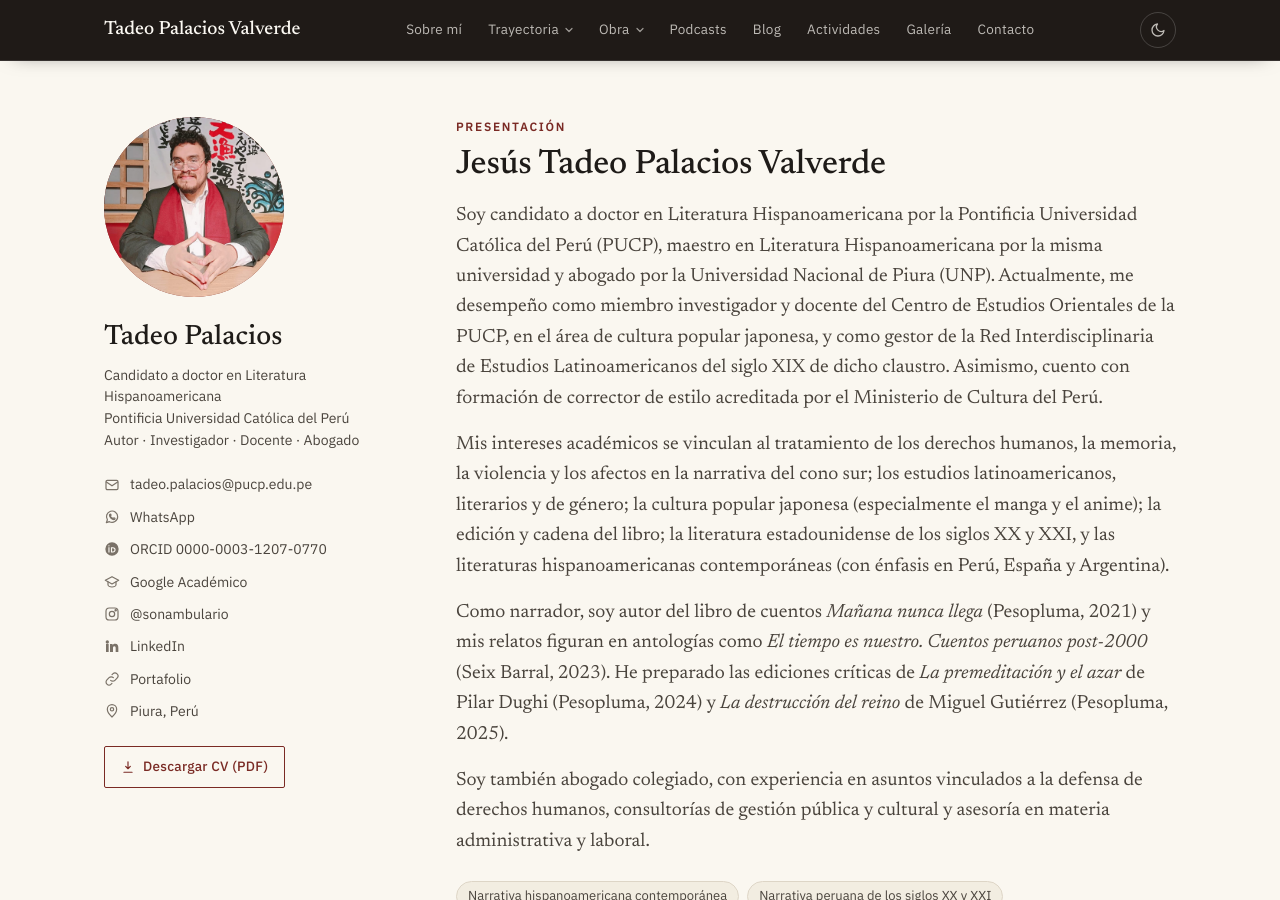
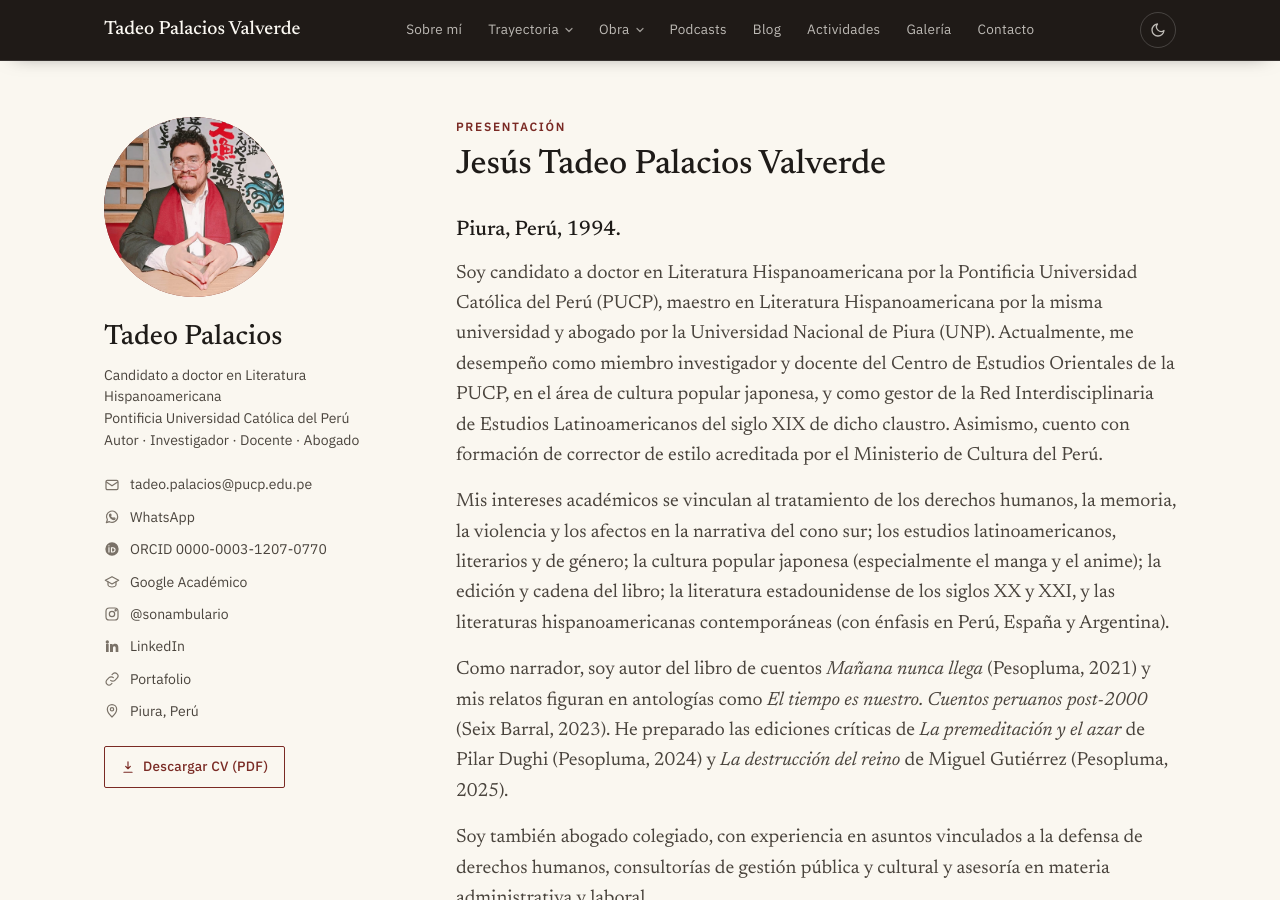
Before and after one commit to jtadeopalacios/jtadeopalacios.github.io, a Jekyll site: the page index.html, which Jekyll copies as it is, in a window 1280 px wide and 900 px high. Built offline with Jekyll 4.4.1, drawn with Linux system fonts in a browser that asks for light colours.

Commit message:
Update index.html

```diff
--- a/index.html
+++ b/index.html
@@ -716,7 +716,7 @@
     <section id="Biodata" data-title="Biodata">
       <span class="eyebrow">Presentación</span>
       <h2>Jesús Tadeo Palacios Valverde</h2>
-      <p Piura, Perú, 1994.</p>
+      <h3>Piura, Perú, 1994.</h3>
       <p>Soy candidato a doctor en Literatura Hispanoamericana por la Pontificia Universidad Católica del Perú (PUCP), maestro en Literatura Hispanoamericana por la misma universidad y abogado por la Universidad Nacional de Piura (UNP). Actualmente, me desempeño como miembro investigador y docente del Centro de Estudios Orientales de la PUCP, en el área de cultura popular japonesa, y como gestor de la Red Interdisciplinaria de Estudios Latinoamericanos del siglo XIX de dicho claustro. Asimismo, cuento con formación de corrector de estilo acreditada por el Ministerio de Cultura del Perú.</p>
       <p>Mis intereses académicos se vinculan al tratamiento de los derechos humanos, la memoria, la violencia y los afectos en la narrativa del cono sur; los estudios latinoamericanos, literarios y de género; la cultura popular japonesa (especialmente el manga y el anime); la edición y cadena del libro; la literatura estadounidense de los siglos XX y XXI, y las literaturas hispanoamericanas contemporáneas (con énfasis en Perú, España y Argentina).</p>
       <p>Como narrador, soy autor del libro de cuentos <em>Mañana nunca llega</em> (Pesopluma, 2021) y mis relatos figuran en antologías como <em>El tiempo es nuestro. Cuentos peruanos post-2000</em> (Seix Barral, 2023). He preparado las ediciones críticas de <em>La premeditación y el azar</em> de Pilar Dughi (Pesopluma, 2024) y <em>La destrucción del reino</em> de Miguel Gutiérrez (Pesopluma, 2025).</p>
```
